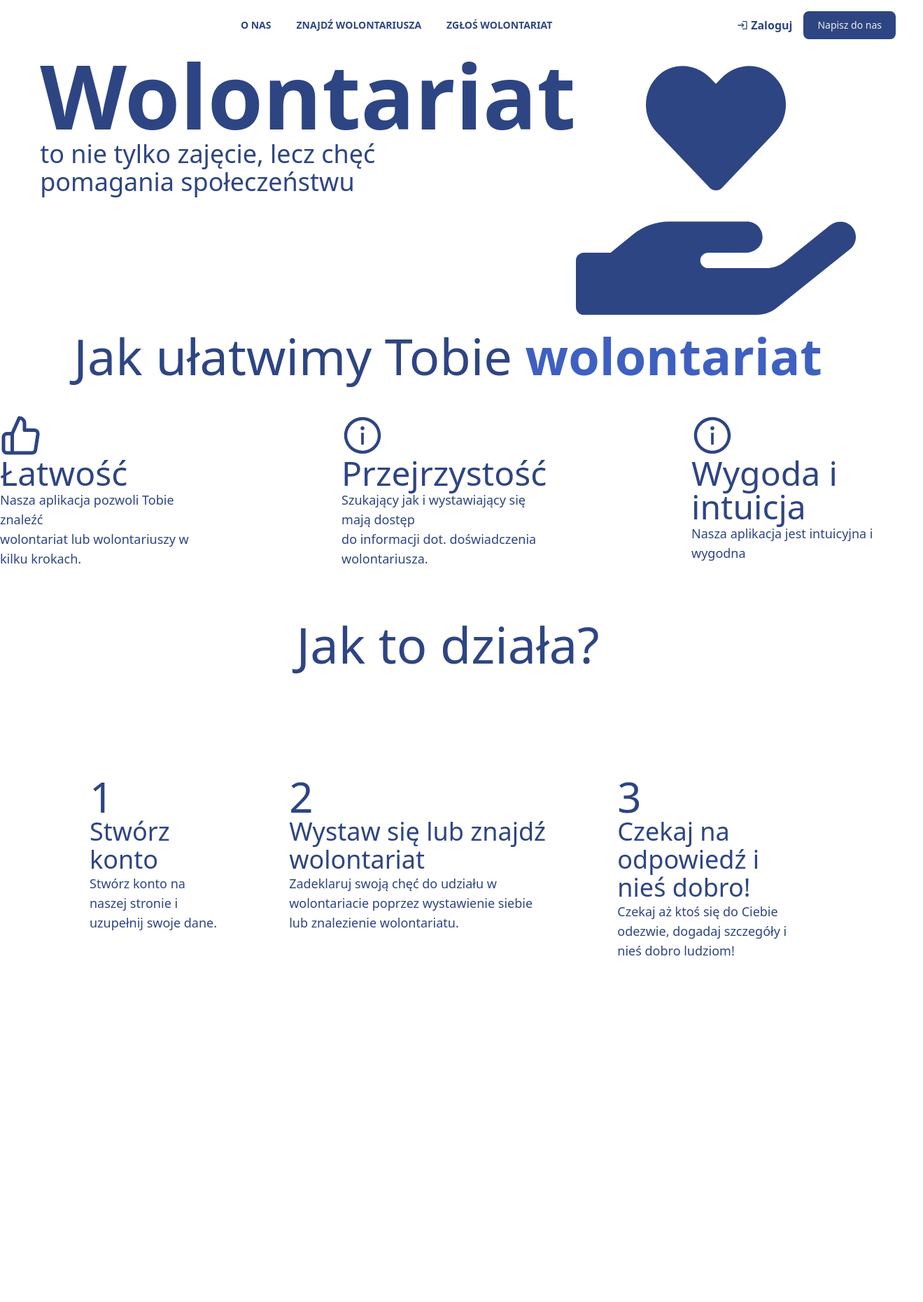
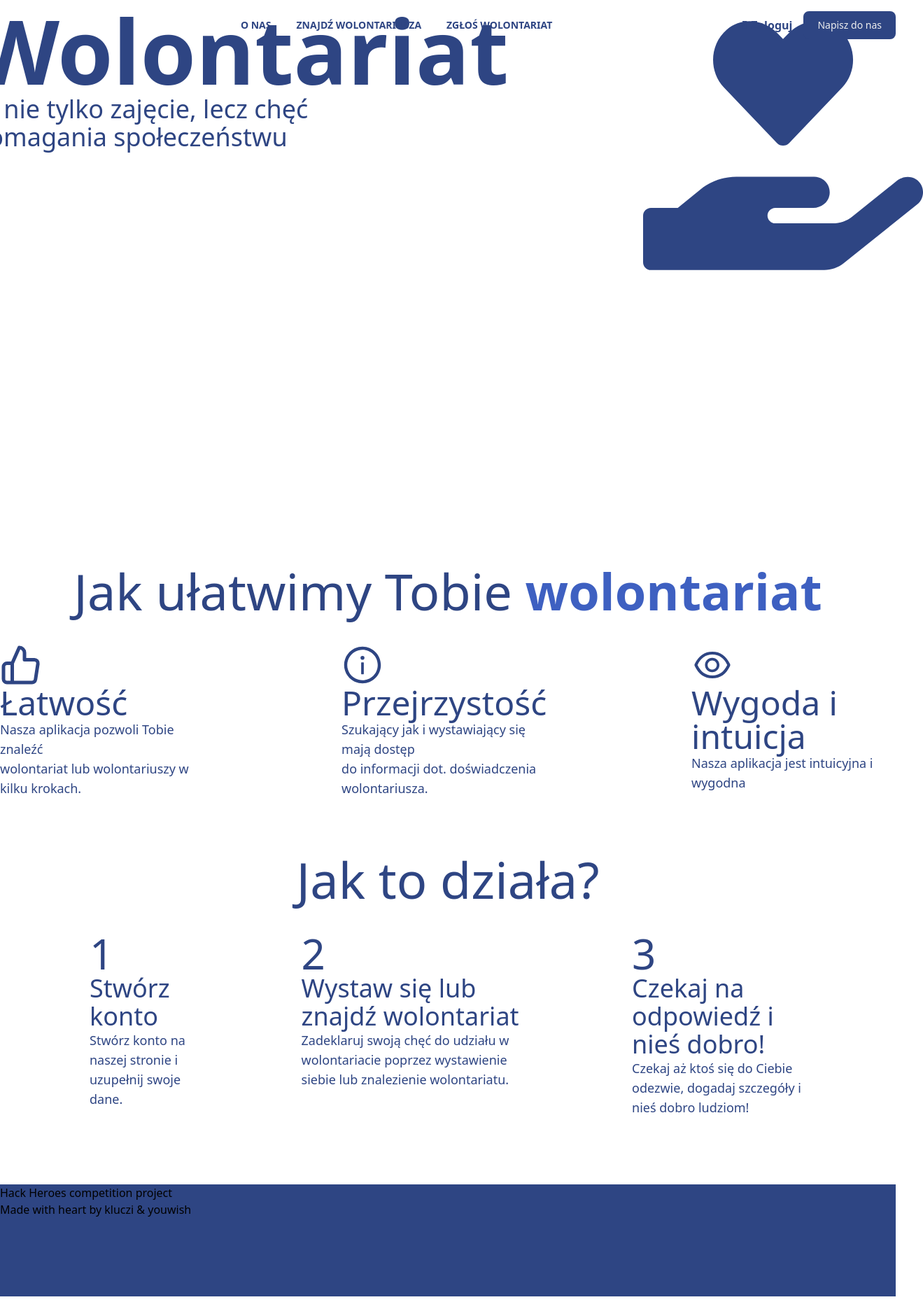
Before and after one commit to style77/volunteering, a Next.js app: page / in a window 1280 px wide. Shown: the whole page at 70% size, 1319 px wide, since content can reach past the window. Before the commit the page ends 1508 px from the top, so only its background shows below. Built offline with nearby package versions, Linux system fonts and the light colour scheme; what tailwindcss-font-inter would draw is missing.

Commit message:
Zaczecie pracy nad widokiem wolontariatu

```diff
--- /dev/null
+++ b/components/volunteeringCard.tsx
@@ -0,0 +1,42 @@
+import { type } from "os";
+import {MdOutlineCorporateFare} from "react-icons/md"
+import {IoLocationOutline} from "react-icons/io5"
+
+
+type Props = {
+    volunteeringName: string
+    orgName:string
+    // city:string
+    // isPaid:boolean
+    // volunteeringType:string
+    // volunteeringTerm:string
+}
+
+export const volunteeringCard = ({ volunteeringName, orgName }: Props) => {
+    return (
+        <>
+            <main className="flex min-h-screen flex-col items-center justify-center py-2">
+                <div className="flex basis-4/5">
+                    <div className="flex flex-row h-28 w-full bg-main-color rounded-lg">
+                        <div className="rounded-lg">
+                            <p>ZDJ</p>
+                        </div>
+                        <div className="flex flex-col">
+                            <div>
+                                {volunteeringName}
+                            </div>
+                            <div className="flex flex-row">
+                                <div>
+                                    <IoLocationOutline></IoLocationOutline>
+                                </div>
+                                <div>
+                                    {orgName}
+                                </div>
+                            </div>
+                        </div>
+                    </div>
+                </div>
+            </main>
+        </>
+    )
+}
--- a/pages/index.tsx
+++ b/pages/index.tsx
@@ -4,6 +4,8 @@ import Image from "next/image";
 import { FaHandHoldingHeart } from "react-icons/fa";
 import { AiOutlineInfoCircle } from "react-icons/ai";
 import { FiThumbsUp } from "react-icons/fi";
+import {AiOutlineEye} from "react-icons/ai"
+
 const Home: NextPage = () => {
   return (
     <>
@@ -11,9 +13,9 @@ const Home: NextPage = () => {
         <title>Volunteering</title>
       </Head>
       <main className="flex min-h-screen flex-col items-center justify-center py-2">
-        <div className="flex flex-row mt-16">
-        <div>
-          <p className="font-inner font-semibold text-main-color text-9xl">
+        <div className="flex flex-row gap-48">
+        <div className="h-screen ">
+          <p className="font-inner font-semibold text-main-color text-9xl ">
             Wolontariat
           </p>
           <p className="font-inner text-main-color text-4xl">
@@ -27,7 +29,7 @@ const Home: NextPage = () => {
         <div className="text-main-color text-7xl " >
           <p>Jak ułatwimy Tobie <span className="text-main-color-2 font-bold">wolontariat</span></p>
         </div>
-        <div className="flex flex-row text-main-color gap-48 font-inner mt-12 mb-6">
+        <div className="flex flex-row text-main-color gap-48 font-inner my-10">
           <div>
             <FiThumbsUp className="text-6xl"></FiThumbsUp>
             <p className="text-5xl">Łatwość</p>
@@ -45,7 +47,7 @@ const Home: NextPage = () => {
             </p>
           </div>
           <div>
-            <AiOutlineInfoCircle className="text-6xl "></AiOutlineInfoCircle>
+            <AiOutlineEye className="text-6xl "></AiOutlineEye>
             <p className="text-5xl ">Wygoda i intuicja</p>
             <p className="font-regular text-lg">
               Nasza aplikacja jest intuicyjna i wygodna
@@ -53,10 +55,10 @@ const Home: NextPage = () => {
           </div>
 
         </div>
-        <div className="mt-12 mb-6">
+        <div className="my-10">
           <p className="text-main-color text-7xl">Jak to działa?</p>
         </div>
-        <div className="flex flex-row font-inne text-main-color gap-24  m-32">
+        <div className="flex flex-row font-inne text-main-color gap-32  mx-32">
           <div>
             <p className="text-6xl font-regular">1</p>
             <p className="text-4xl">Stwórz konto</p>
@@ -73,6 +75,13 @@ const Home: NextPage = () => {
             <p className="text-lg font-regular">Czekaj aż ktoś się do Ciebie odezwie, dogadaj szczegóły i nieś dobro ludziom!</p>
           </div>
         </div>
+        <div className="font-inter flex w-screen h-[10rem] bg-main-color mt-24">
+          <p>
+            Hack Heroes competition project <br />
+            Made with heart by kluczi & youwish
+          </p>
+
+        </div>
       </main>
     </>
   );
--- /dev/null
+++ b/pages/volunteering.tsx
@@ -0,0 +1,17 @@
+import { NextPage } from "next";
+import Head from "next/head";
+import { volunteeringCard } from "../components/volunteeringCard";
+
+const Volunteering: NextPage = () => {
+
+    return (
+        <>
+        <main className="flex min-h-screen flex-col items-center justify-center py-2">
+            <div>
+                <volunteeringCard volunteeringName="Kropeczka" orgName="Fundacja drzewo"></volunteeringCard>
+            </div>
+        </main>
+        </>
+    )
+}
+export default Volunteering
```
